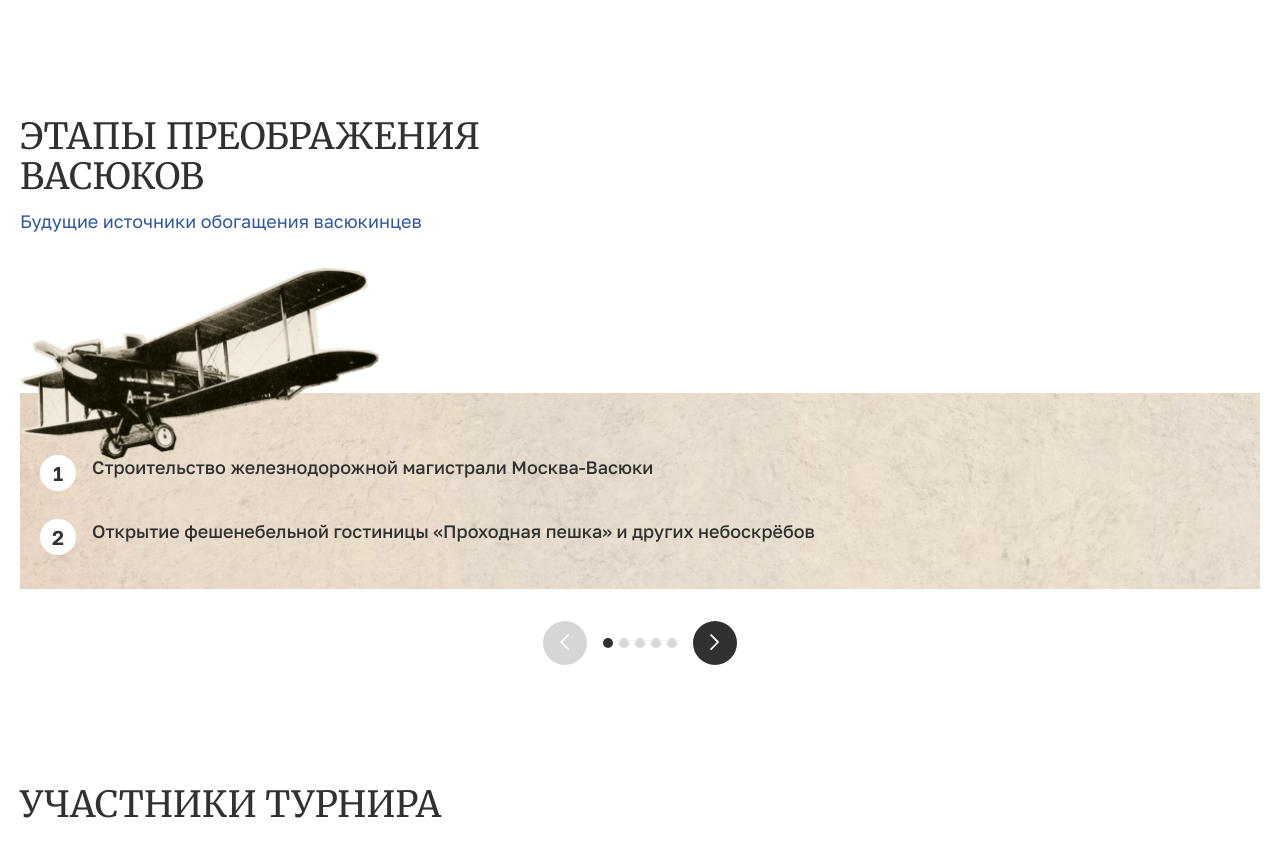
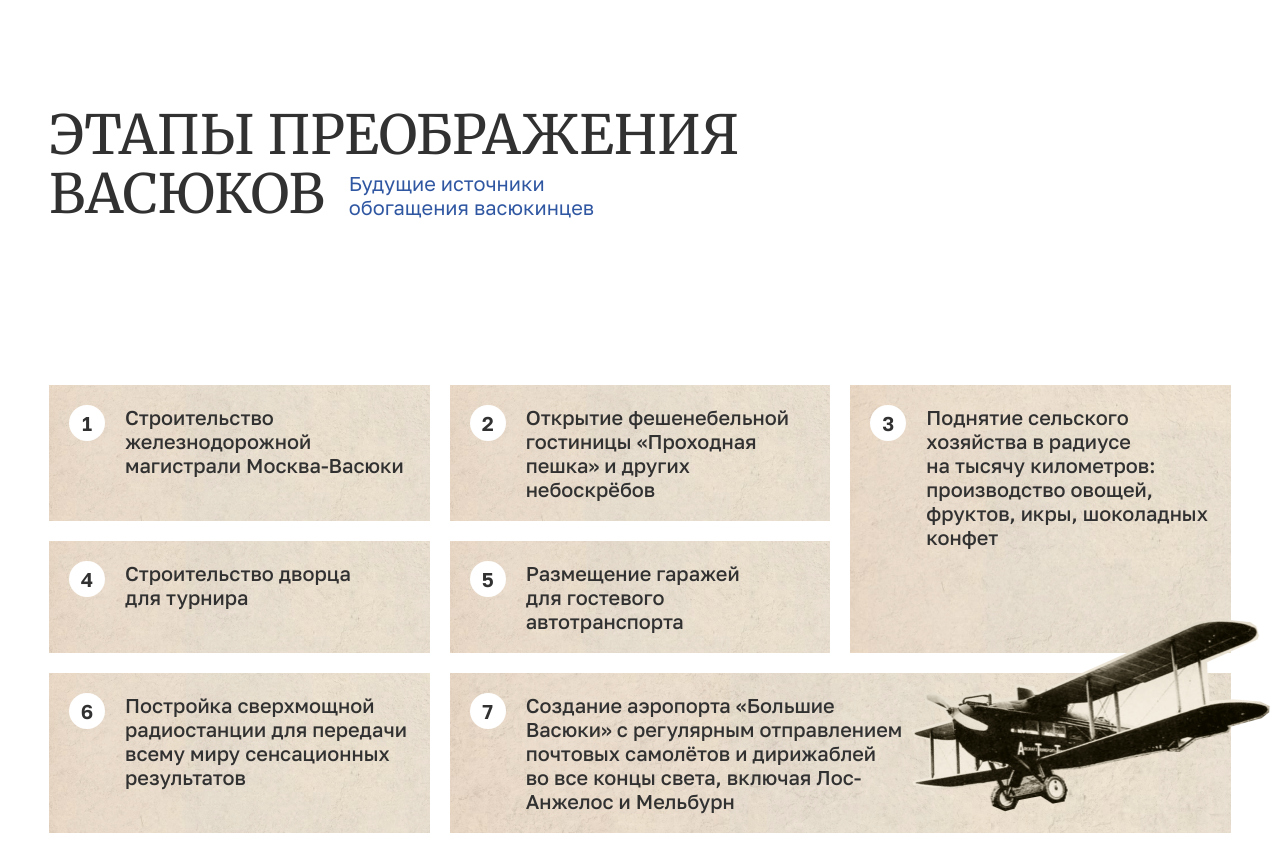
Before and after one commit to shtirlizc/test-landing, a website: page index.html in a window 1280 px wide. Shown: the part 1903-2749 px from the top of the page. Drawn offline with Linux system fonts and the light colour scheme.

Commit message:
stages desktop

```diff
--- a/css/blocks/slider.css
+++ b/css/blocks/slider.css
@@ -7,6 +7,11 @@
     overflow-x: scroll;
     overflow-y: hidden;
     padding: 0 var(--inner-padding);
+
+    /* tablet */
+    @media (width >= 768px) {
+      overflow: visible;
+    }
   }
 
   & .slider__content {
@@ -21,6 +26,13 @@
       (var(--slide-count) * 100vw) - ((var(--slide-count) + 1) * var(--gap))
     );
     padding-bottom: var(--space);
+
+    /* tablet */
+    @media (width >= 768px) {
+      width: 100%;
+      padding-bottom: 0;
+      grid-template-columns: repeat(3, 1fr);
+    }
   }
 
   & .slide__common {
@@ -30,8 +42,13 @@
     background-repeat: no-repeat;
     background-size: cover;
     padding: 62px var(--space20) 34px;
-    display: grid;
     gap: var(--space28);
+
+    /* tablet */
+    @media (width >= 768px) {
+      padding: var(--space20);
+      gap: var(--space20);
+    }
 
     &::after {
       content: "";
@@ -54,8 +71,22 @@
 
   & .slider__slide {
     display: flex;
-    gap: var(--space16);
-    padding: 62px var(--space20) 34px;
+
+    &:nth-child(3) {
+      /* tablet */
+      @media (width >= 768px) {
+        grid-row: 1 / 3;
+        grid-column: -1 / -2;
+      }
+    }
+
+    &:nth-child(7) {
+      /* tablet */
+      @media (width >= 768px) {
+        grid-column: -1 / -3;
+        padding-right: 40%;
+      }
+    }
 
     &::before {
       --size: var(--space36);
@@ -81,6 +112,11 @@
       font-size: 0.9rem;
       font-weight: 500;
       z-index: 1;
+
+      /* tablet */
+      @media (width >= 768px) {
+        font-size: 1rem;
+      }
     }
   }
 
@@ -90,6 +126,11 @@
     justify-content: center;
     align-items: center;
     gap: var(--space16);
+
+    /* tablet */
+    @media (width >= 768px) {
+      display: none;
+    }
   }
 
   & .slider__pagination-body {
--- a/css/blocks/stages.css
+++ b/css/blocks/stages.css
@@ -18,6 +18,14 @@
     z-index: 1;
     pointer-events: none;
 
+    /* tablet */
+    @media (width >= 768px) {
+      top: auto;
+      left: auto;
+      bottom: -10px;
+      right: -40px;
+    }
+
     img {
       max-width: 100%;
       height: auto;
--- a/css/components/link.css
+++ b/css/components/link.css
@@ -1,8 +1,17 @@
 .link {
-  margin-top: var(--space12);
+  font-family: var(--font-primary), sans-serif;
+  font-weight: 400;
   display: inline-block;
   color: var(--color-link);
   font-size: 0.9rem;
+  line-height: 1.2em;
+  text-transform: none;
+  transition: color var(--transition);
+
+  /* tablet */
+  @media (width >= 768px) {
+    font-size: 1rem;
+  }
 
   &:hover {
     color: var(--color-accent);
--- a/css/components/title.css
+++ b/css/components/title.css
@@ -5,4 +5,21 @@
   font-weight: 400;
   text-transform: uppercase;
   display: grid;
+
+  /* tablet */
+  @media (width >= 768px) {
+    font-size: 2.7rem;
+  }
+
+  span:last-child:has(a) {
+    position: relative;
+    justify-self: flex-start;
+    display: flex;
+    align-items: center;
+    gap: var(--space24);
+
+    a {
+      max-width: 280px;
+    }
+  }
 }
--- a/index.html
+++ b/index.html
@@ -202,51 +202,56 @@
             </div>
           </div>
         </section>
-      </div>
 
         <section id="more" class="stages">
           <div class="stages__head">
             <h2 class="title">
-            <span>Этапы преображения</span><span>Васюков</span>
+              <span>Этапы преображения</span>
+              <span>
+                Васюков
+                <a class="link" href="#">
+                  Будущие источники обогащения васюкинцев
+                </a>
+              </span>
             </h2>
-          <a class="link" href="#">Будущие источники обогащения васюкинцев</a>
           </div>
 
           <div class="stages__body">
             <div class="slider">
               <div class="slider__wrapper">
                 <div class="slider__content">
-                <div class="slide__common">
-                  <div class="slider__slide" data-span="1">
+
+                    <div class="slider__slide slide__common" data-span="1">
                       <p>
                         Строительство железнодорожной магистрали Москва-Васюки
                       </p>
                     </div>
 
-                  <div class="slider__slide">
+                    <div class="slider__slide slide__common">
                       <p>
                         Открытие фешенебельной гостиницы «Проходная пешка»
                         и других небоскрёбов
                       </p>
                     </div>
+
+
+                  <div class="slider__slide slide__common">
+                    <p>
+                      Поднятие сельского хозяйства в радиусе на тысячу
+                      километров: производство овощей, фруктов, икры, шоколадных
+                      конфет
+                    </p>
+                  </div>
+
+
+                    <div class="slider__slide slide__common" data-span="1">
+                      <p>Строительство дворца для турнира</p>
                     </div>
 
                     <div class="slider__slide slide__common">
-                  <p>
-                    Поднятие сельского хозяйства в радиусе на тысячу километров:
-                    производство овощей, фруктов, икры, шоколадных конфет
-                  </p>
+                      <p>Размещение гаражей для гостевого автотранспорта</p>
                     </div>
 
-                <div class="slide__common">
-                  <div class="slider__slide" data-span="1">
-                    <p>Строительство дворца для турнира</p>
-                  </div>
-
-                  <div class="slider__slide">
-                    <p>Размещение гаражей для гостевого автотранспорта</p>
-                  </div>
-                </div>
 
                   <div class="slider__slide slide__common">
                     <p>
@@ -318,6 +323,7 @@
             </div>
           </div>
         </section>
+      </div>
 
       <section class="participants">
         <div class="participants__head">
```
Lines whose indentation alone changed are shown as unchanged.
